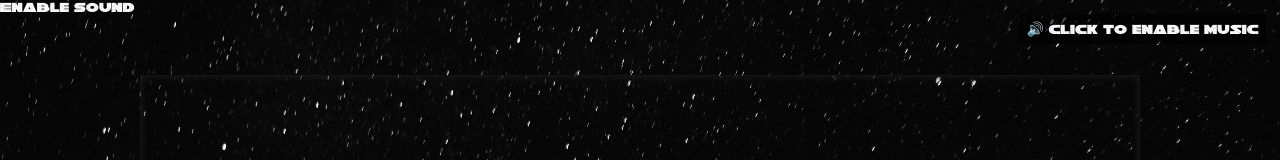
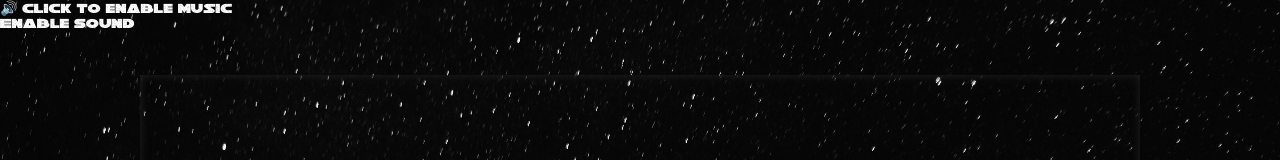
Before and after one commit to pereze5/deathstar_core, a plain HTML site: page index.html in a window 1280 px wide. Shown: the top 160 px of the page. Drawn offline with Linux system fonts and the light colour scheme.

Commit message:
original main

```diff
--- a/css/main.css
+++ b/css/main.css
@@ -82,7 +82,6 @@ canvas {
   pointer-events: none;
 }
 
-/* Status bar (now includes border-box sizing) */
 #status {
   width: 884px;
   height: 15px;
@@ -90,29 +89,17 @@ canvas {
   display: none;
   position: absolute;
   z-index: 2;
-  box-sizing: border-box;
 }
-#status span {
-  color: #bbb;
-  font-weight: bold;
-  margin-right: 5px;
-}
-#status .fps {
-  float: right;
-}
+#status span { color: #bbb; font-weight: bold; margin-right: 5px; }
+#status .fps { float: right; }
 
-/* Intro panels crawl, inset by the 6px border on each side */
 #panels {
+  width: 100%;
   position: absolute;
   z-index: 3;
   perspective: 800px;
   perspective-origin: 50% 100%;
-  box-sizing: border-box;
-  /* full width minus left+right borders (2×6px = 12px) */
-  width: calc(100% - 12px);
-  left: 6px; /* match your BORDER_WIDTH constant */
 }
-
 
 /* GAME-OVER OVERLAY */
 #gameOver {
@@ -139,18 +126,6 @@ canvas {
 }
 #gameOver .start-button {
   margin-top: 1em;
-}
-
-.audio-hint {
-  position: fixed;
-  top: 1rem;
-  right: 1rem;
-  padding: .5rem;
-  background: rgba(0,0,0,.6);
-  color: #fff;
-  border-radius: .25rem;
-  cursor: pointer;
-  z-index: 1000;
 }
 
 
```
